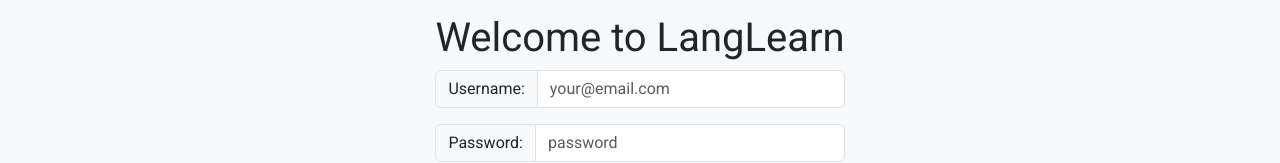
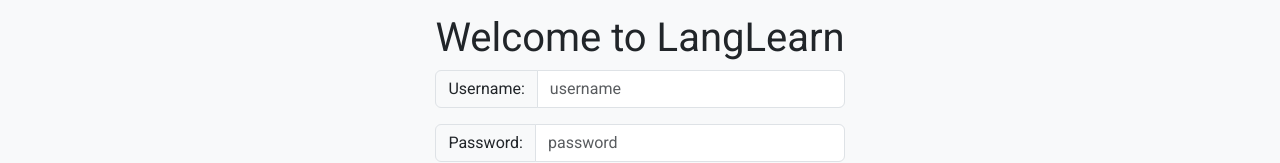
Before and after one commit to crstall4/mystartup, a React (Vite) app: page / in a window 1280 px wide. Shown: the part 187-350 px from the top of the page. Built offline with nearby package versions, Linux system fonts and the light colour scheme.

Commit message:
added notes

```diff
--- a/src/login/login.jsx
+++ b/src/login/login.jsx
@@ -21,7 +21,7 @@
       <form>
         <div className="input-group mb-3">
           <span className="input-group-text">Username: </span>
-          <input type="text" className="form-control" placeholder="your@email.com" value={localUsername} onChange={(e) => setLocalUsername(e.target.value)} />
+          <input type="text" className="form-control" placeholder="username" value={localUsername} onChange={(e) => setLocalUsername(e.target.value)} />
         </div>
         <div className="input-group mb-3">
           <span className="input-group-text">Password: </span>
```
Also changed, not shown: 2 other files (tests, documents, lock files or other folders).
